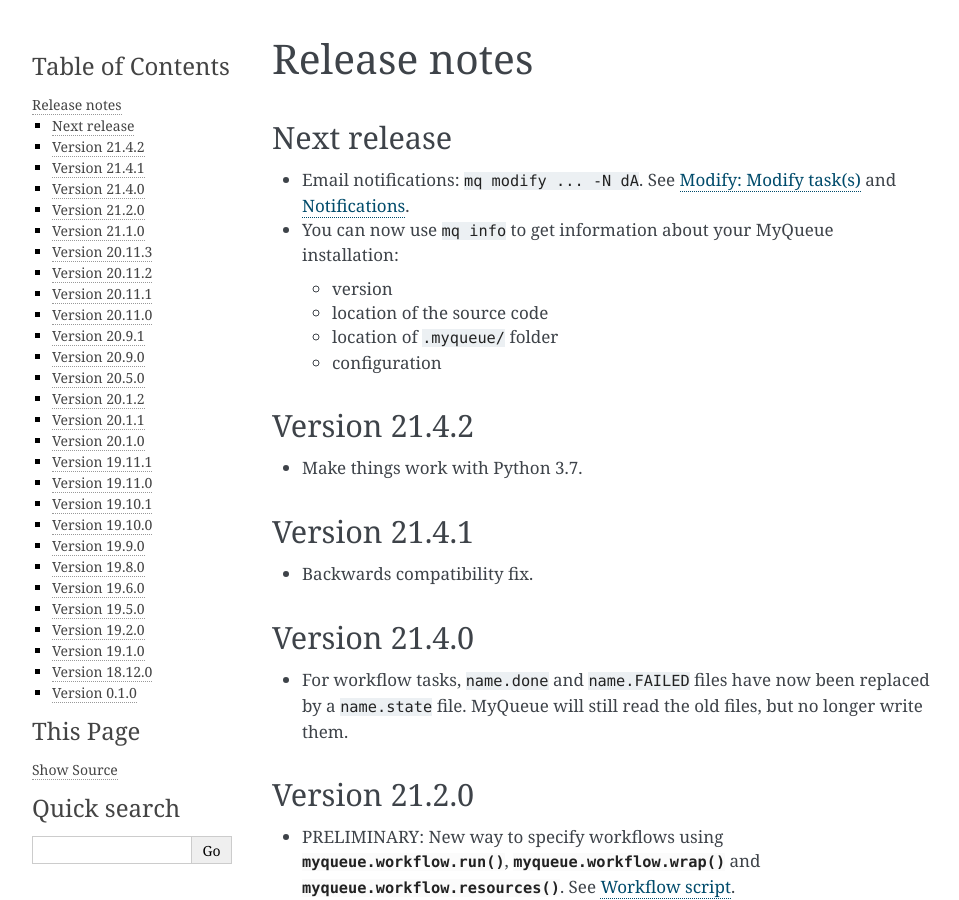
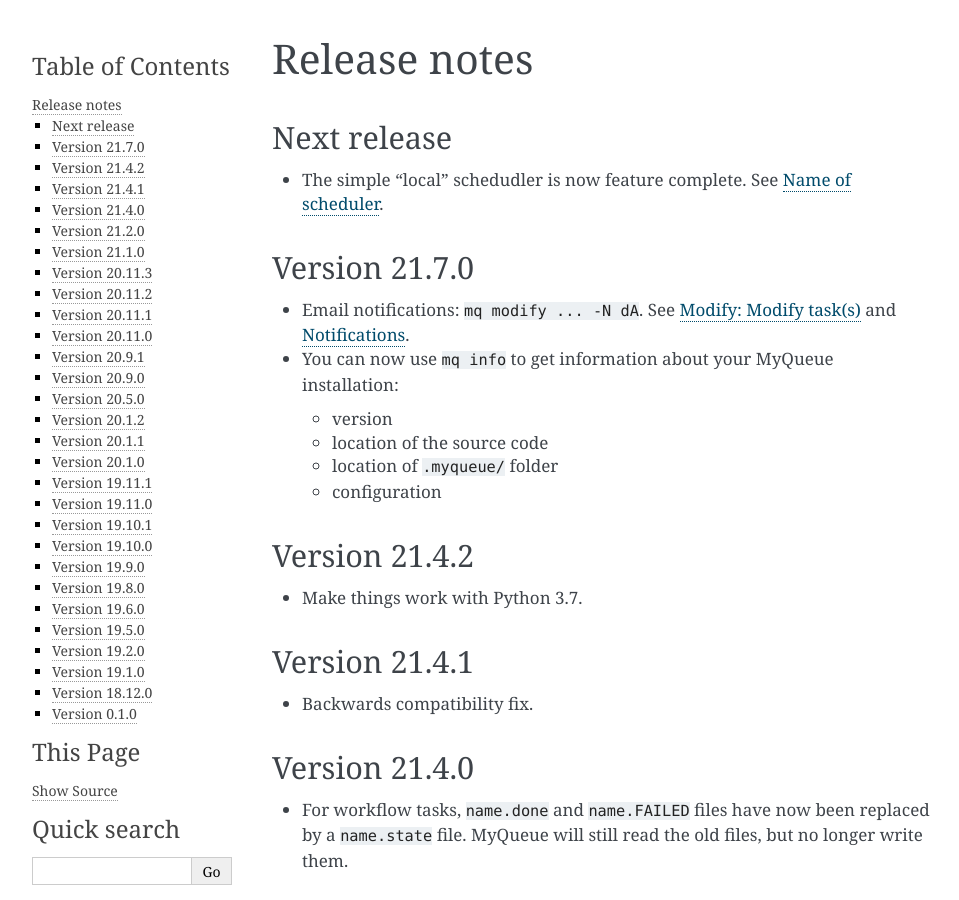
Before and after one commit to Yangxinsix/myqueue, a Sphinx documentation site: the page built from docs/releasenotes.rst, in a window 1280 px wide and 900 px high. Shown: the whole window, without its empty margins (148-1107 px from the left). Built offline with Sphinx 7.4.7, drawn with Linux system fonts in a browser that asks for light colours.

Commit message:
Update release notes

```diff
--- a/docs/releasenotes.rst
+++ b/docs/releasenotes.rst
@@ -8,6 +8,13 @@
 
 Next release
 ============
+
+* The simple "local" schedudler is now feature complete.
+  See :ref:`scheduler`.
+
+
+Version 21.7.0
+==============
 
 * Email notifications: ``mq modify ... -N dA``.  See :ref:`modify` and
   :ref:`notifications`.
```
